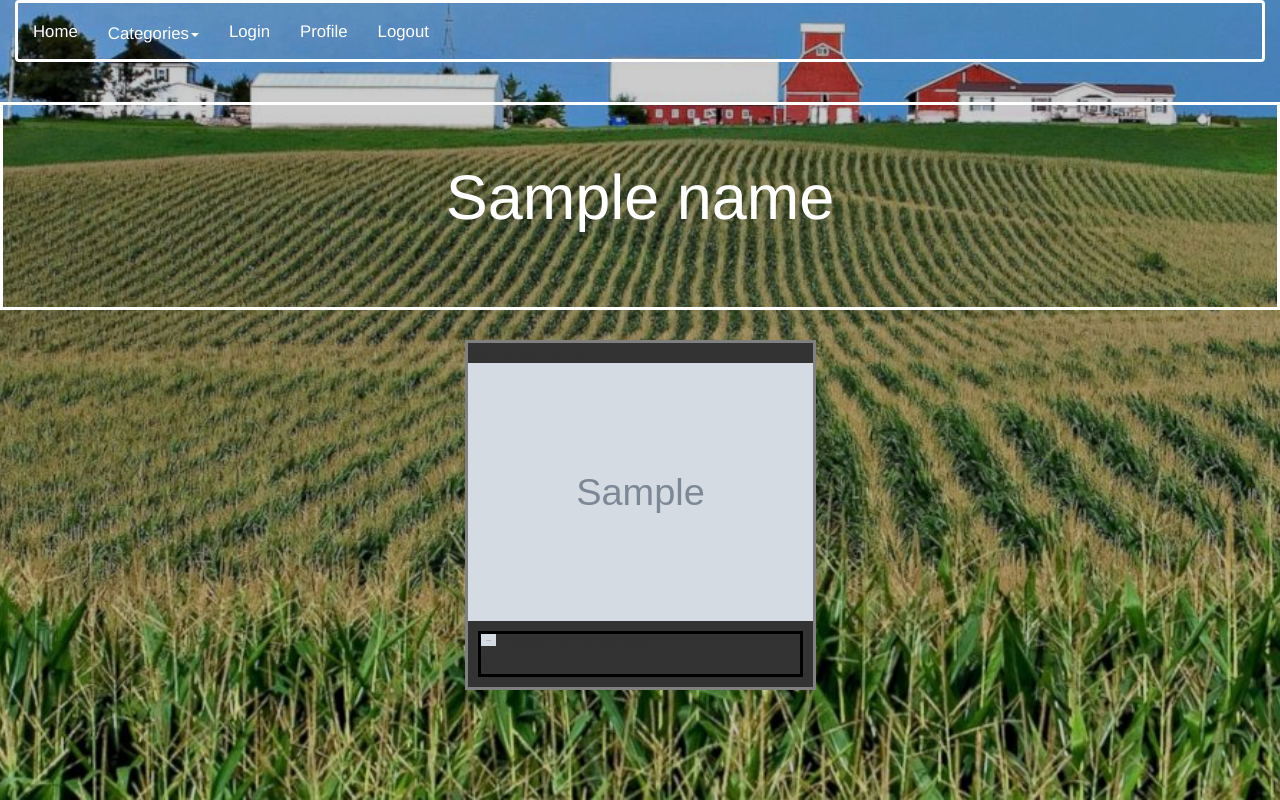
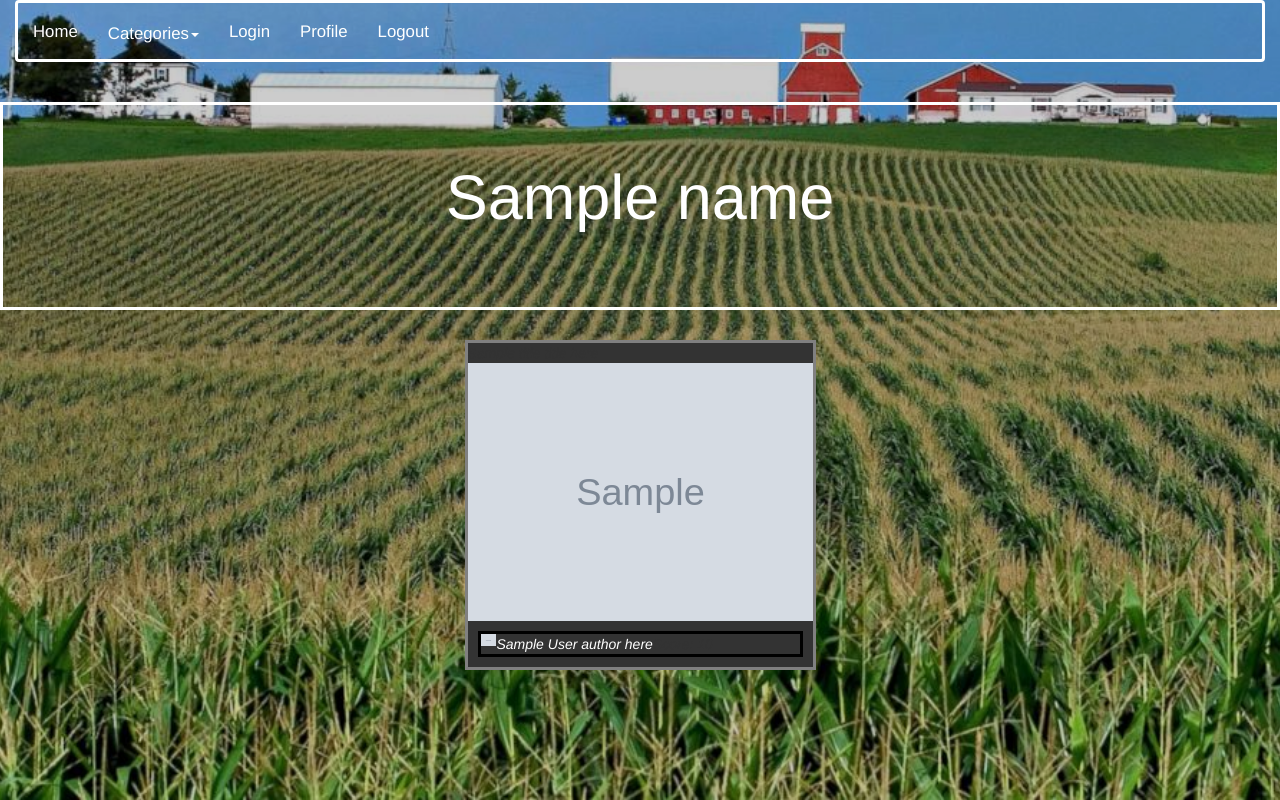
Before and after one commit to apa-123/memes, a Flask app: template templates/category_page.html in a window 1280 px wide. Run offline with Flask 2, Linux system fonts and the light colour scheme; the template is opened without the code that fills it: most values are stand-ins (such as "Sample title", 1, 10 or a date in 2020); grey boxes marked "Sample" are stand-in pictures; some libraries are stand-ins or nearby versions.

Commit message:
i dont like writing these

```diff
--- a/static/style.css
+++ b/static/style.css
@@ -66,10 +66,11 @@ body {
 }
 
 
-.post .user-info .author {
+.author {
     float: left;
     vertical-align: middle;
     text-align: center;
+    color:white;
 }
 
 .posts .main-img img {
```
